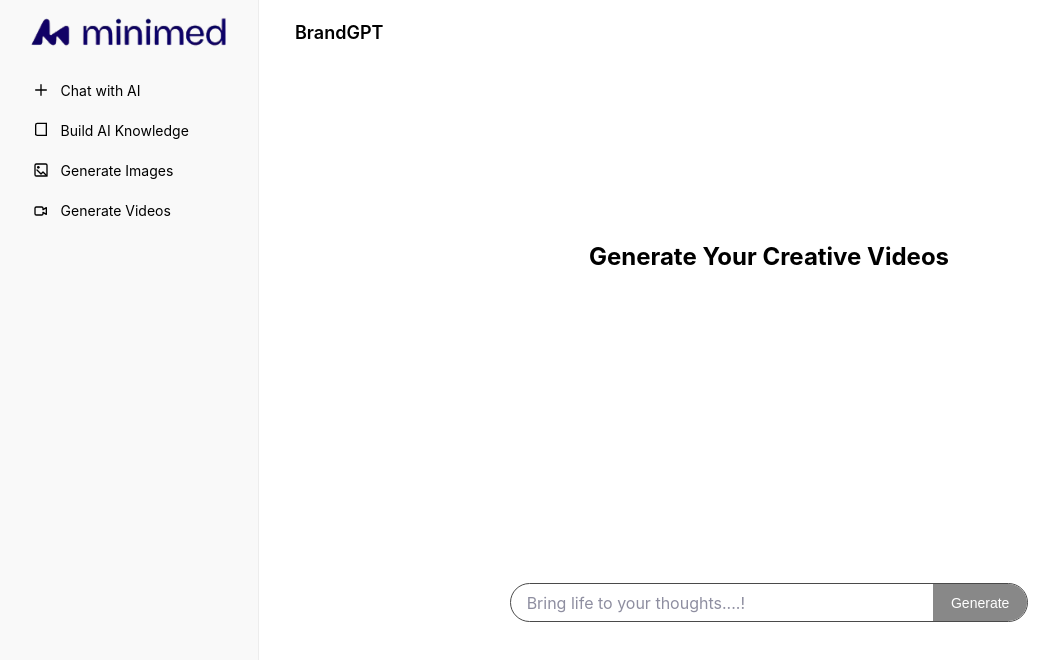
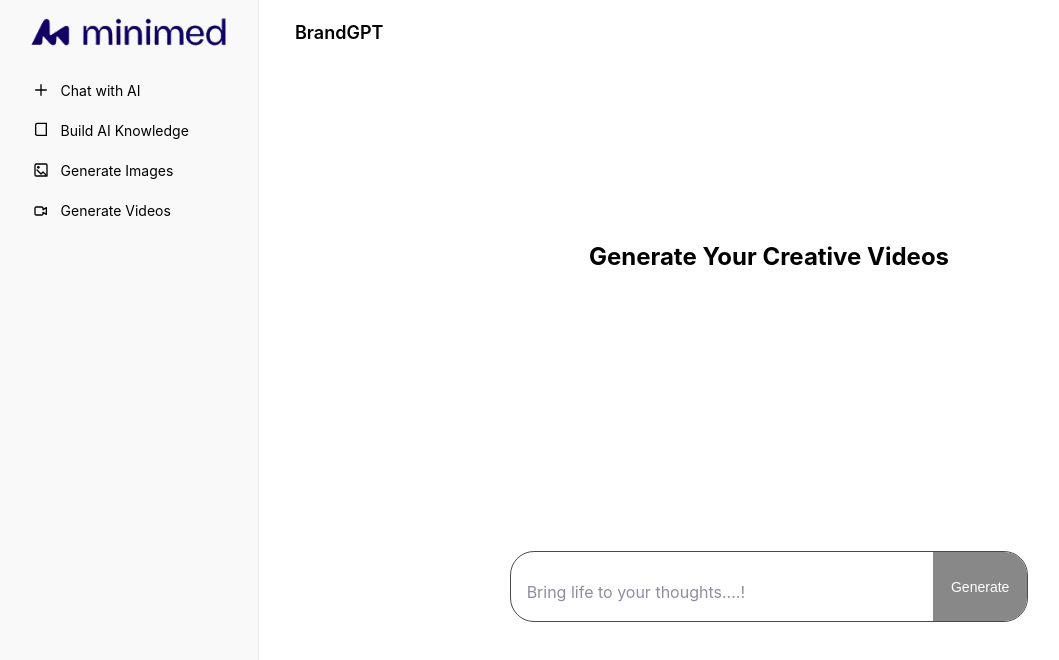
Before and after one commit to VenkatasaiNagendraNaidu/chatgpt-clone, a React (Create React App) app in the folder chatgptclone/: page /generate-videos in a window 1280 px wide. Shown: the top 660 px of the page, without its empty margins (1-1060 px from the left). Built offline with nearby package versions, Linux system fonts and the light colour scheme.

Commit message:
clonegpt3.3

```diff
--- a/chatgptclone/src/components/MainContent.jsx
+++ b/chatgptclone/src/components/MainContent.jsx
@@ -18,9 +18,9 @@ function MainContent() {
       <Routes>
         <Route path="/new-chat" element={<NewChat />} />
         <Route path="/build-ai" element={<BuildAIKnowledge />} />
-        <Route path="/analyze-images" element={<AnalyzeImages />} />
+        {/* <Route path="/analyze-images" element={<AnalyzeImages />} /> */}
         <Route path="/upload-docs" element={<UploadDocuments />} />
-        <Route path="/previous-uploads" element={<PreviousUploads />} />
+        {/* <Route path="/previous-uploads" element={<PreviousUploads />} /> */}
         <Route path="/generate-images" element={<GenerateImages />} />
         <Route path="/generate-videos" element={<GenerateVideos />} />
         <Route path="/" element={<NewChat />} />
--- a/chatgptclone/src/components/routes/ChatInput.jsx
+++ b/chatgptclone/src/components/routes/ChatInput.jsx
@@ -14,6 +14,10 @@ const ChatInput = () => {
 
   const userMessage = inputValue;
   setInputValue('');
+    const textarea = document.querySelector('.chat-textarea');
+  if (textarea) {
+    textarea.style.height = '55px'; // Reset to initial height (min-height)
+  }
 
 try {
     const response = await fetch(
@@ -90,9 +94,8 @@ try {
   value={inputValue}
   onChange={(e) => {
     setInputValue(e.target.value);
-    // Auto expand height
     e.target.style.height = 'auto';
-    e.target.style.height = Math.min(e.target.scrollHeight, 132) + 'px'; // 132px = 5 lines
+    e.target.style.height = Math.min(e.target.scrollHeight, 55) + 'px';
   }}
   onKeyDown={(e) => {
     if (e.key === 'Enter' && !e.shiftKey) {
--- a/chatgptclone/src/components/routes/GenerateImages.css
+++ b/chatgptclone/src/components/routes/GenerateImages.css
@@ -29,13 +29,25 @@
     font-family: inherit;
     line-height: 1.5;
     min-height: 24px;
+    max-height: 132px;
+    margin-top: 20px;
 }
 
 .chat-inputs::placeholder {
   color: #8e8ea0;
 }
-
+.chat-inputs::-webkit-scrollbar {
+  width: 6px;
+}
+.chat-inputs::-webkit-scrollbar-track {
+  background: #0a0a0a;
+}
+.chat-inputs::-webkit-scrollbar-thumb {
+  background-color: #888;
+  border-radius: 4px;
+}
 .generate-btn {
+  height: 100%;
   background-color: #888;
   color: #fff;
   padding: 10px 18px;
--- a/chatgptclone/src/components/routes/GenerateImages.jsx
+++ b/chatgptclone/src/components/routes/GenerateImages.jsx
@@ -8,12 +8,16 @@ const GenerateImages = () => {
   const [messages, setMessages] = useState([]); // Stores chat-style user/image messages
   const bottomRef = useRef(null);
   const [loading, setLoading] = useState(false);
+   const textareaRef = useRef(null);
 
 
 const handleGenerate = async () => {
   const trimmedInput = inputValue.trim();
   if (!trimmedInput) return;
 
+  if (textareaRef.current) {
+      textareaRef.current.style.height = '70px'; // Reset to initial min-height
+    }
   // Add user input message and clear input immediately
   setMessages((prev) => [...prev, { type: 'user', content: trimmedInput }]);
   setInputValue('');
@@ -104,13 +108,17 @@ const handleGenerate = async () => {
       </div>
 
       <div className="input-section">
-        <input
-          type="text"
+      <textarea
+        ref={textareaRef}
         placeholder="Bring your Idea to life...!"
         value={inputValue}
-          onChange={(e) => setInputValue(e.target.value)}
+        onChange={(e) => {
+          setInputValue(e.target.value);
+          e.target.style.height = 'auto';
+          e.target.style.height = Math.min(e.target.scrollHeight, 132) + 'px'; // Limit to 5 lines
+        }}
         onKeyDown={(e) => {
-            if (e.key === 'Enter') {
+          if (e.key === 'Enter' && !e.shiftKey) {
             e.preventDefault();
             handleGenerate();
           }
--- a/chatgptclone/src/components/routes/GenerateVideos.jsx
+++ b/chatgptclone/src/components/routes/GenerateVideos.jsx
@@ -9,10 +9,15 @@ const GenerateVideos = () => {
   const [messages, setMessages] = useState([]);
   const [loading, setLoading] = useState(false);
   const bottomRef = useRef(null);
+   const textareaRef = useRef(null);
 
  const handleGenerate = async () => {
   const prompt = inputValue.trim();
   if (!prompt) return;
+
+  if (textareaRef.current) {
+      textareaRef.current.style.height = '70px';
+  }
 
   setInputValue('');
   setMessages((prev) => [...prev, { type: 'user', content: prompt }]);
@@ -99,6 +104,30 @@ const handleDownload = async (blobUrl) => {
       <div ref={bottomRef} />
       </div>
       <div className="input-section">
+      <textarea
+        ref={textareaRef}
+        placeholder="Bring life to your thoughts....!"
+        value={inputValue}
+        onChange={(e) => {
+          setInputValue(e.target.value);
+          e.target.style.height = 'auto';
+          e.target.style.height = Math.min(e.target.scrollHeight, 132) + 'px'; // Limit to 5 lines
+        }}
+        onKeyDown={(e) => {
+          if (e.key === 'Enter' && !e.shiftKey) {
+            e.preventDefault();
+            handleGenerate();
+          }
+        }}
+        className="chat-inputs"
+      />
+      <button className="generate-btn" onClick={handleGenerate}>
+        Generate
+      </button>
+    </div>
+
+
+      {/* <div className="input-section">
         <input
           type="text"
           placeholder="Bring life to your thoughts....!"
@@ -115,7 +144,7 @@ const handleDownload = async (blobUrl) => {
         <button className="generate-btn" onClick={handleGenerate}>
           Generate
         </button>
-      </div>
+      </div> */}
     </div>
   );
 };
```
Lines whose indentation alone changed are shown as unchanged.
